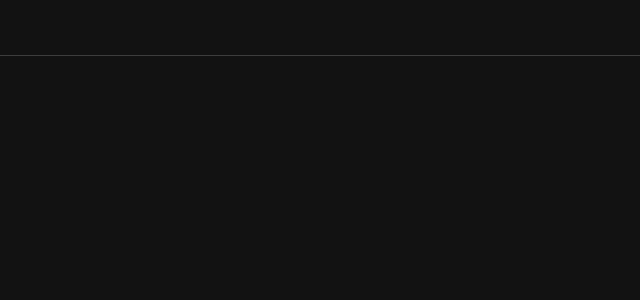
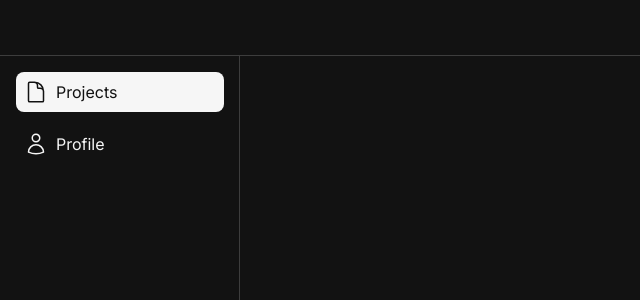
Before and after one commit to pikriawan/syntaax, a Next.js app: page / in a window 1280 px wide. Shown: the top 300 px of the page, without its empty margins (0-640 px from the left). Built offline with nearby package versions, Linux system fonts and the light colour scheme.

Commit message:
feat: add desktop navbar

```diff
--- a/app/(dashboard)/layout.jsx
+++ b/app/(dashboard)/layout.jsx
@@ -1,5 +1,6 @@
 import Appbar from "@/components/Appbar";
 import BaseButton from "@/components/BaseButton";
+import DesktopNavbar from "@/components/DesktopNavbar";
 import MobileNavbar from "@/components/MobileNavbar";
 import styles from "./layout.module.css";
 
@@ -9,6 +10,7 @@ export default function DashboardLayout({ children }) {
             <Appbar>
                 <MobileNavbar />
             </Appbar>
+            <DesktopNavbar />
             <main>{children}</main>
         </>
     );
--- /dev/null
+++ b/components/DesktopNavbar.jsx
@@ -0,0 +1,7 @@
+import clsx from "clsx";
+import NavbarMenu from "./NavbarMenu";
+import styles from "@/styles/DesktopNavbar.module.css";
+
+export default function DesktopNavbar({ className, ...props }) {
+    return <NavbarMenu className={clsx(styles["desktop-navbar"], className)} />;
+}
--- /dev/null
+++ b/styles/DesktopNavbar.module.css
@@ -0,0 +1,12 @@
+.desktop-navbar {
+    width: var(--desktop-navbar-width);
+    height: calc(100% - var(--appbar-height));
+    box-shadow: -0.0625rem 0 0 var(--color-border) inset;
+    display: none;
+}
+
+@media (min-width: 768px) {
+    .desktop-navbar {
+        display: block;
+    }
+}
```
